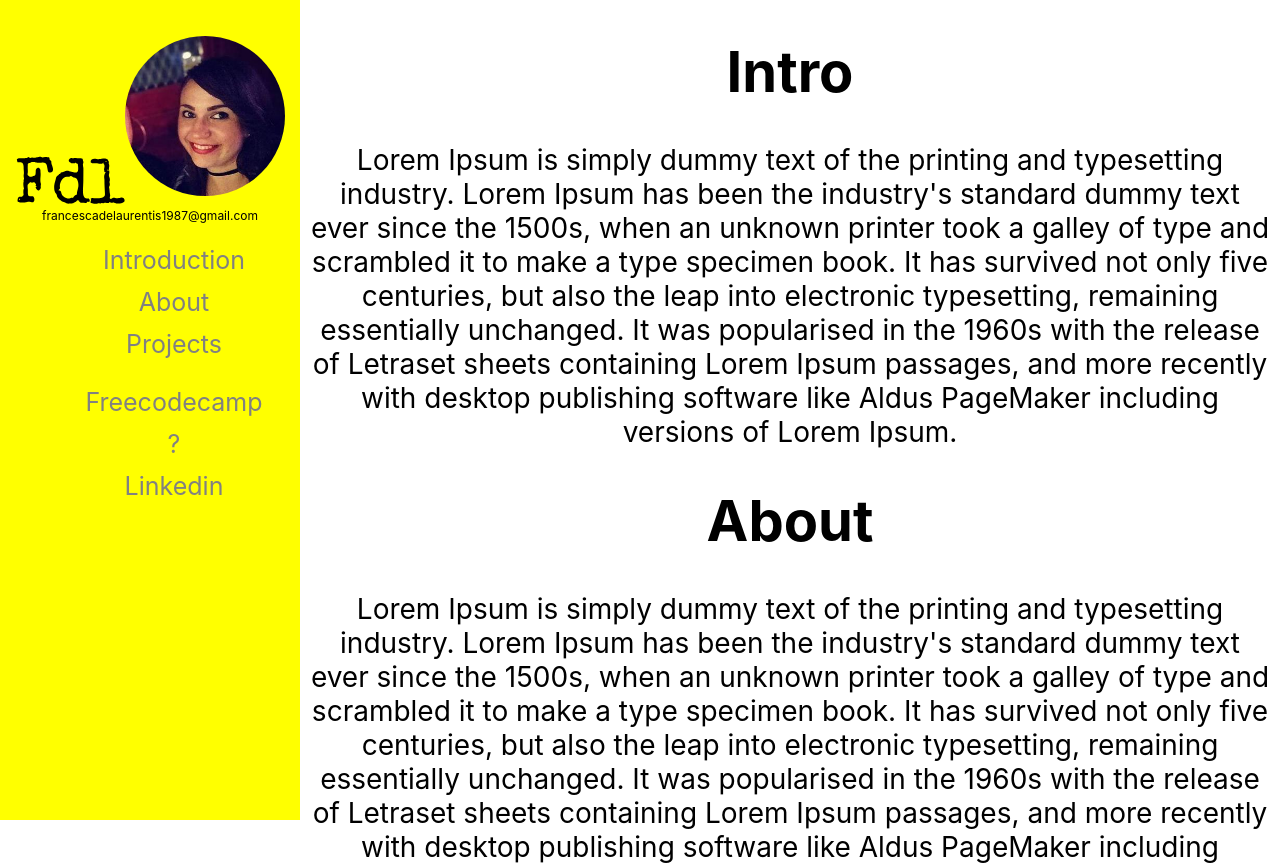
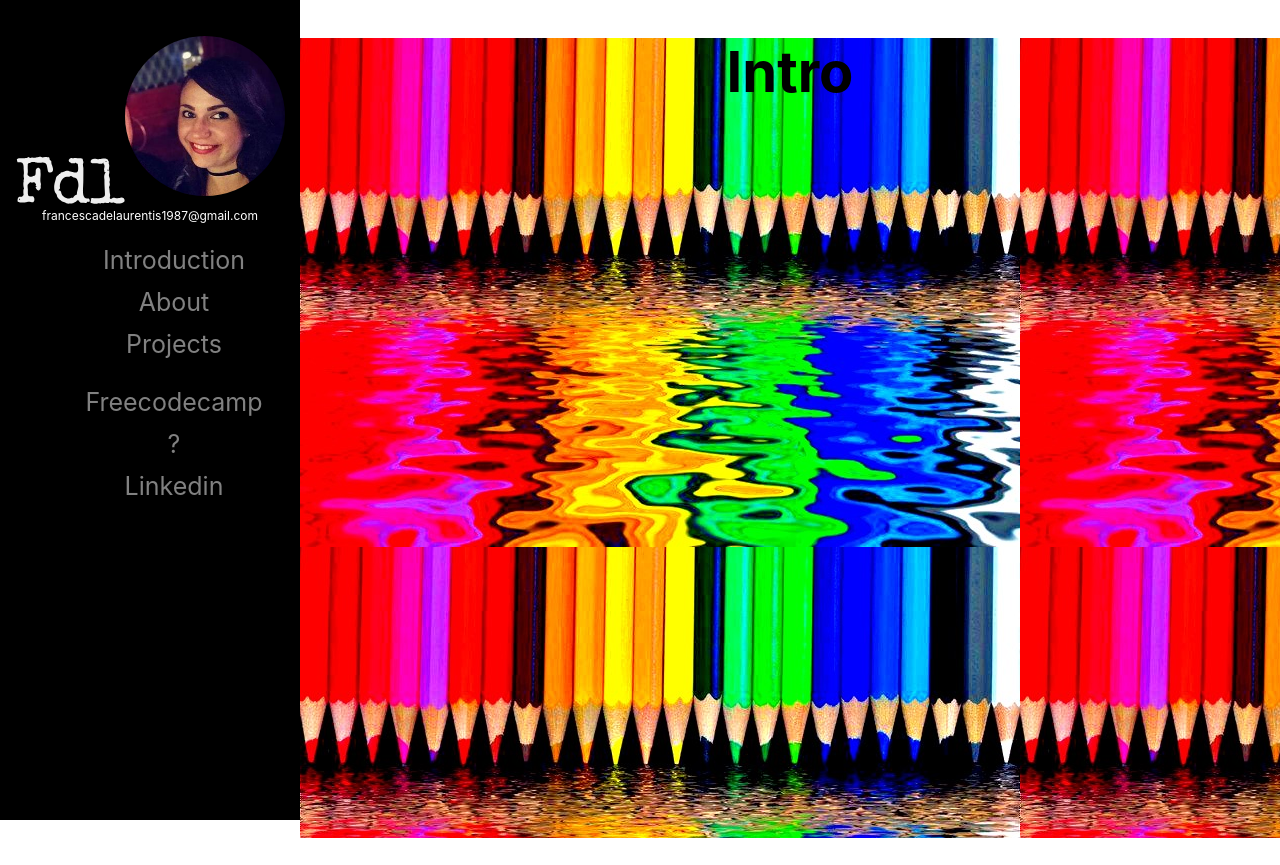
Before and after one commit to frannyfra/myPortfolio, a React (Create React App) app: page / in a window 1280 px wide. Shown: the top 865 px of the page. Built offline with nearby package versions, Linux system fonts and the light colour scheme.

Commit message:
add image as introduction background

```diff
--- a/src/components/Introduction.css
+++ b/src/components/Introduction.css
@@ -2,4 +2,6 @@
     margin-left: 300px; /* Same as the width of the sidenav */
     font-size: 28px; /* Increased text to enable scrolling */
     padding: 0px 10px;
+    height: 100vh;
+    background-image: url(../Assets/pens.jpg) ;
   }
--- a/src/components/Introduction.js
+++ b/src/components/Introduction.js
@@ -5,8 +5,6 @@
   return (
     <div className="introduction">
       <h1>Intro</h1>
-      <p>
-      Lorem Ipsum is simply dummy text of the printing and typesetting industry. Lorem Ipsum has been the industry's standard dummy text ever since the 1500s, when an unknown printer took a galley of type and scrambled it to make a type specimen book. It has survived not only five centuries, but also the leap into electronic typesetting, remaining essentially unchanged. It was popularised in the 1960s with the release of Letraset sheets containing Lorem Ipsum passages, and more recently with desktop publishing software like Aldus PageMaker including versions of Lorem Ipsum.</p>
     </div>
   )
 }
--- a/src/components/NavBar.css
+++ b/src/components/NavBar.css
@@ -5,7 +5,7 @@
     z-index: 1;
     top: 0;
     left: 0;
-    background-color: yellow;
+    background-color: black;
     overflow-x: hidden;
     padding-top: 20px;
 }
@@ -43,6 +43,7 @@
 .email {
   display: block;
   font-size: 12px;
+  color: white;
 }
 
 
```
Also changed, not shown: src/Assets/Logo.svg, src/Assets/pens.jpg (added).
